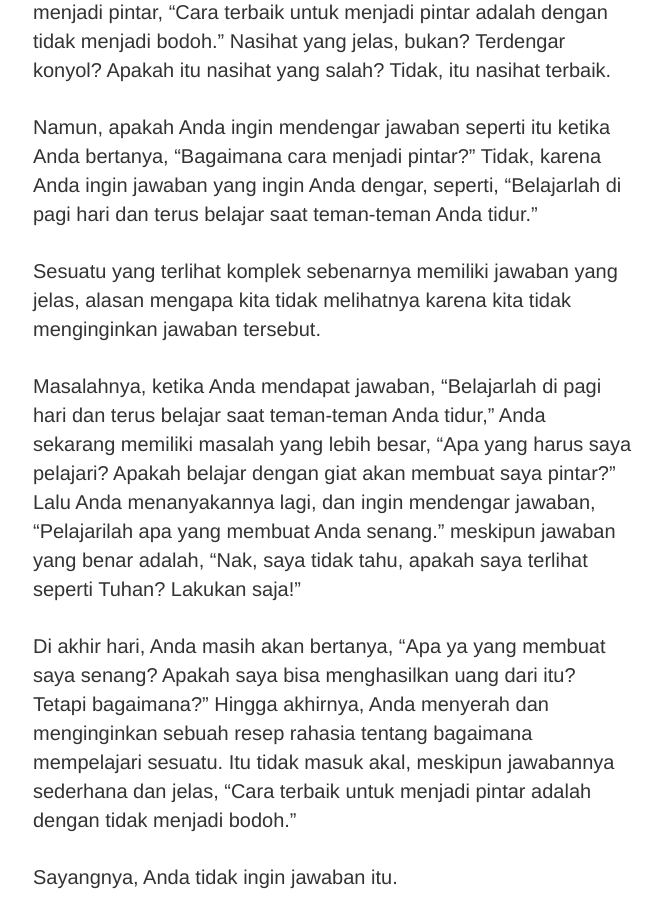
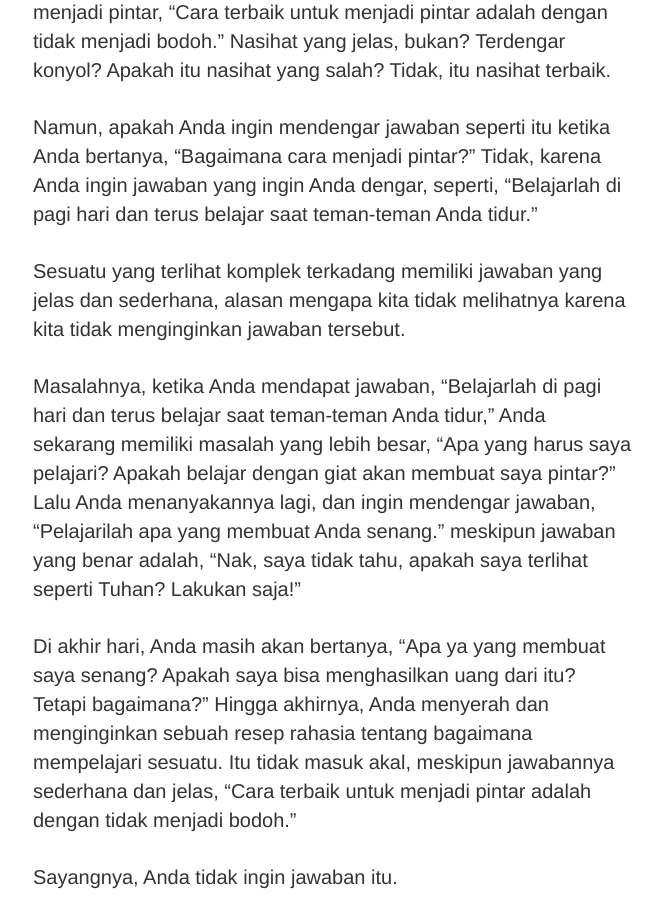
Before and after one commit to tertanda/rnsl.github.io, a Jekyll site: the page built from artikel/desain/_posts/2016-11-28-panduan-belajar-desain.md, in a window 1280 px wide and 900 px high, scrolled down 738 px. Shown: the whole window, without its empty margins (307-970 px from the left). Built offline with Jekyll 4.4.1, drawn with Linux system fonts in a browser that asks for light colours.

Commit message:
Update 2016-11-28-panduan-belajar-desain.md

```diff
--- a/artikel/desain/_posts/2016-11-28-panduan-belajar-desain.md
+++ b/artikel/desain/_posts/2016-11-28-panduan-belajar-desain.md
@@ -19,7 +19,7 @@ Saya suka nasihat Charlie Munger tentang bagaimana cara menjadi pintar, "Cara te
 
 Namun, apakah Anda ingin mendengar jawaban seperti itu ketika Anda bertanya, "Bagaimana cara menjadi pintar?" Tidak, karena Anda ingin jawaban yang ingin Anda dengar, seperti, "Belajarlah di pagi hari dan terus belajar saat teman-teman Anda tidur."
 
-Sesuatu yang terlihat komplek sebenarnya memiliki jawaban yang jelas, alasan mengapa kita tidak melihatnya karena kita tidak menginginkan jawaban tersebut.
+Sesuatu yang terlihat komplek terkadang memiliki jawaban yang jelas dan sederhana, alasan mengapa kita tidak melihatnya karena kita tidak menginginkan jawaban tersebut.
 
 Masalahnya, ketika Anda mendapat jawaban, "Belajarlah di pagi hari dan terus belajar saat teman-teman Anda tidur," Anda sekarang memiliki masalah yang lebih besar, "Apa yang harus saya pelajari? Apakah belajar dengan giat akan membuat saya pintar?" Lalu Anda menanyakannya lagi, dan ingin mendengar jawaban, "Pelajarilah apa yang membuat Anda senang." meskipun jawaban yang benar adalah, "Nak, saya tidak tahu, apakah saya terlihat seperti Tuhan? Lakukan saja!"
 
```
